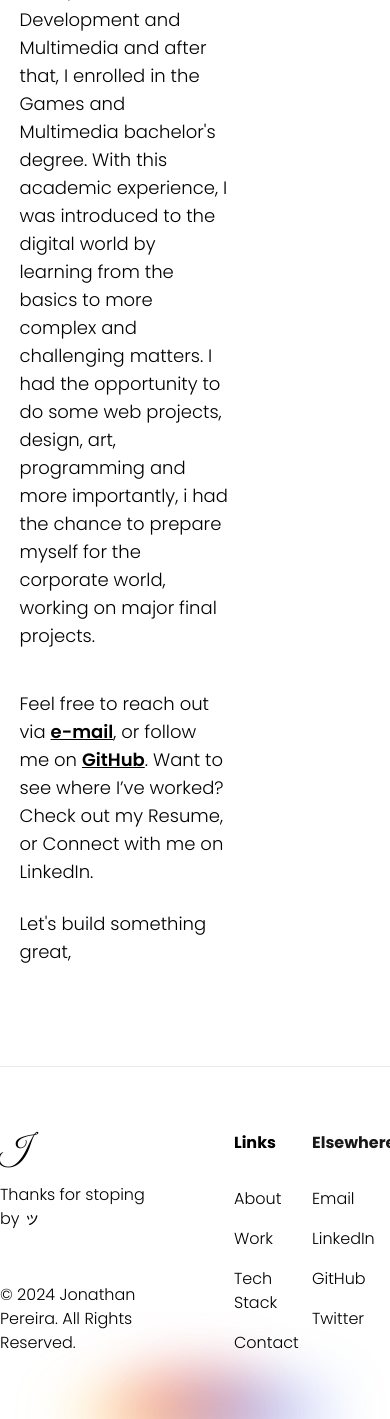
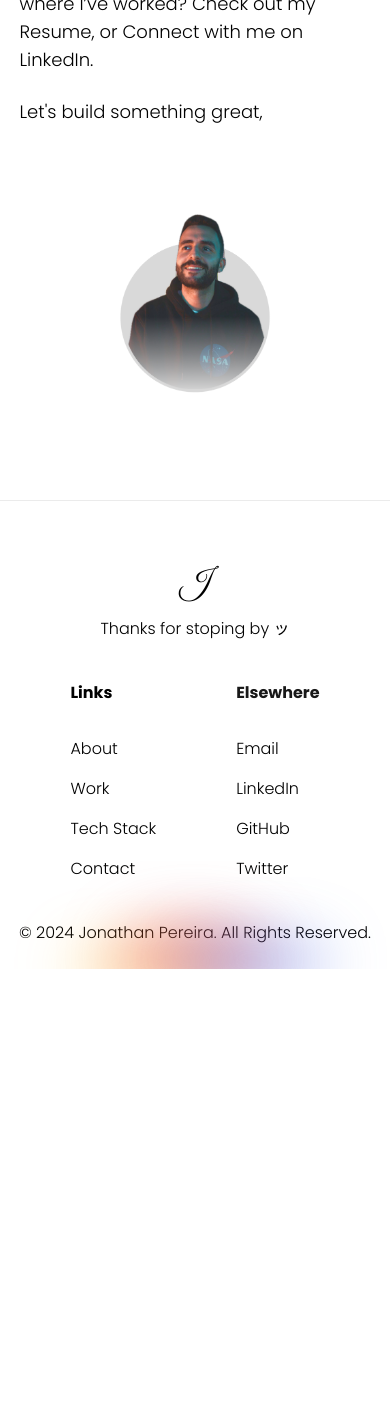
Before and after one commit to JonathanPereira1993/personal-portfolio-v2, a React (Vite) app: page /About in a window 390 px wide. Shown: the part 1600-3019 px from the top of the page. After the commit the page ends 2569 px from the top, so only its background shows below. Built offline with nearby package versions, Linux system fonts and the light colour scheme.

Commit message:
feat: Did the responsive footer and some other adjustments

```diff
--- a/src/components/Footer.jsx
+++ b/src/components/Footer.jsx
@@ -6,15 +6,15 @@ import BgImage from "./UI/BgImage";
 const Footer = () => {
   const dateYear = new Date();
   return (
-    <div className="relative mt-[100px] border-t border-colorCardBorder dark:border-[#ffffff30] py-16 overflow-hidden">
+    <div className="relative mt-[100px] border-t border-colorCardBorder dark:border-[#ffffff30] sm:py-16 pt-16 pb-6 overflow-hidden">
       <BgImage
         className={
           "absolute rotate-180 text-center flex justify-center bottom-0 z-0 right-0 left-0"
         }
       />
-      <div className="max-w-widthScreen mx-auto grid grid-cols-5 z-50">
-        <div className="col-span-2 flex flex-col justify-between">
-          <div>
+      <div className="max-w-widthScreen mx-auto sm:flex sm:justify-between z-50">
+        <div className="flex flex-1 flex-col mb-10 sm:mb-0 justify-between text-center">
+          <div className="sm:text-left text-center sm:mb-10">
             <div className="font-signature text-3xl mb-4 dark:text-colorWhite">
               J
             </div>
@@ -22,11 +22,11 @@ const Footer = () => {
               Thanks for stoping by ッ
             </span>
           </div>
-          <div className="font-light dark:text-[#80808090]">
+          <div className="font-light text-left hidden sm:block dark:text-[#80808090]">
             <span className="dark:text-[#80808090]">{`© ${dateYear.getFullYear()} Jonathan Pereira. All Rights Reserved.`}</span>
           </div>
         </div>
-        <div></div>
+        <div className="sm:gap-40 flex justify-center sm:justify-between gap-20 text-left sm:pr-10 sm:mb-0 mb-10">
           <div>
             <h3 className="mb-8 dark:text-colorWhite font-bold">Links</h3>
             <div className="flex flex-col gap-4 font-light">
@@ -88,6 +88,10 @@ const Footer = () => {
             </div>
           </div>
         </div>
+        <div className="font-light block sm:hidden sm:opacity-0 text-center opacity-100 dark:text-[#80808090]">
+          <span className="dark:text-[#80808090]">{`© ${dateYear.getFullYear()} Jonathan Pereira. All Rights Reserved.`}</span>
+        </div>
+      </div>
     </div>
   );
 };
--- a/src/components/Header.jsx
+++ b/src/components/Header.jsx
@@ -21,7 +21,7 @@ import Navbar from "./Navbar";
 const Header = () => {
   const [isOnTop, setIsOnTop] = useState(false);
   const { darkMode, setDarkMode } = useContext(DarkModeContext);
-  const [isMobile, setIsMobile] = useState(true);
+  const [isMobile, setIsMobile] = useState(false);
 
   useEffect(() => {
     if (typeof window !== "undefined") {
@@ -33,6 +33,11 @@ const Header = () => {
 
   useEffect(() => {
     if (typeof window !== "undefined") {
+      if (window.innerWidth > 640) {
+        setIsMobile(false);
+      } else {
+        setIsMobile(true);
+      }
       window.addEventListener("resize", () => {
         if (window.innerWidth > 640) {
           setIsMobile(false);
@@ -97,7 +102,7 @@ const Header = () => {
         className="
         top-0 w-full fixed flex z-50 dark:shadow-darkMode rounded-b-xl border dark:border-transparent duration-300 shadow-lg h-[60px] border-[rgba(255, 255, 255, 0.25)] left-1/2 -translate-x-1/2 justify-between max-w-widthScreen mx-auto px-4 backdrop-blur-[25px] bg-colorWhite70 dark:bg-colorWhite25"
       >
-        <nav className="flex w-full justify-between items-center">
+        <nav className="flex dark:text-white w-full justify-between items-center">
           <Link to="/" onClick={() => useScrollToTop()}>
             <IoHomeOutline className="w-6 h-6" />
           </Link>
--- a/src/pages/About/About.jsx
+++ b/src/pages/About/About.jsx
@@ -7,7 +7,7 @@ const About = () => {
     <div className="relative w-[90vw] sm:w-full max-w-widthScreen pt-[150px] sm:pt-[300px] mx-auto">
       <Banner title="A little bit about me" subtitle="Who I am and what I do" />
 
-      <div className="grid grid-cols-3 gap-[75px] mt-[60px]">
+      <div className="sm:grid sm:grid-cols-3 gap-[75px] mt-[60px]">
         <div className="col-span-2">
           {/* Section */}
           <div>
@@ -77,8 +77,12 @@ const About = () => {
             </p>
           </div>
         </div>
-        <div>
-          <img src={ProfilePhoto} alt="" />
+        <div className="flex justify-center sm:block w-full">
+          <img
+            className="mx-auto sm:max-w-60 max-w-40 mt-20"
+            src={ProfilePhoto}
+            alt="Profile Picture"
+          />
         </div>
       </div>
     </div>
--- a/src/pages/Contact/Contact.jsx
+++ b/src/pages/Contact/Contact.jsx
@@ -14,7 +14,7 @@ const Contact = () => {
 
       <form
         action=""
-        className="mt-10 mx-auto sm:w-full w-[95vw] bg-[#F6F6F6] dark:bg-[#181818]  rounded-xl shadow-lg border dark:border-[#383737] pb-4"
+        className="mt-10 sm:w-full bg-[#F6F6F6] dark:bg-[#181818]  rounded-xl shadow-lg border dark:border-[#383737] pb-4"
       >
         <div className="px-3 h-[54px] w-full dark:text-white flex items-center justify-between bg-[#F6F6F6] dark:bg-[#181818] rounded-t-xl border-b-2 dark:border-[#383737]">
           <div className="flex items-center gap-2">
--- a/src/pages/Home/GetToKnowMe.jsx
+++ b/src/pages/Home/GetToKnowMe.jsx
@@ -1,6 +1,7 @@
 import React from "react";
 import { useNavigate } from "react-router-dom";
 import GetToKnowMeCards from "../../components/GetToKnowMeCards";
+import useScrollToTop from "../../hooks/useScrollToTop";
 
 import TechStackImage from "../../assets/TechStack.png";
 
@@ -18,7 +19,10 @@ const GetToKnowMe = () => {
       <div className="grid sm:grid-cols-2 grid-cols-1 sm:grid-rows-2 grid-rows-4 gap-4 ">
         <GetToKnowMeCards
           className="group"
-          onClick={() => navigate("/About")}
+          onClick={() => {
+            navigate("/About");
+            useScrollToTop();
+          }}
           title={"About me"}
           description={"Who I am and what I do"}
         >
@@ -29,7 +33,10 @@ const GetToKnowMe = () => {
           />
         </GetToKnowMeCards>
         <GetToKnowMeCards
-          onClick={() => navigate("/Notebook")}
+          onClick={() => {
+            navigate("/Notebook");
+            useScrollToTop();
+          }}
           title={"Notebook"}
           description={"My thoughts, insights, and reflections"}
         >
@@ -37,7 +44,10 @@ const GetToKnowMe = () => {
         </GetToKnowMeCards>
         <GetToKnowMeCards
           className="group"
-          onClick={() => navigate("/Bookshelf")}
+          onClick={() => {
+            navigate("/Bookshelf");
+            useScrollToTop();
+          }}
           title={"Bookshelf"}
           description={"Books and pieces of wisdom I’ve enjoyed reading"}
         >
@@ -49,7 +59,10 @@ const GetToKnowMe = () => {
         </GetToKnowMeCards>
         <GetToKnowMeCards
           className="group"
-          onClick={() => navigate("/TechStack")}
+          onClick={() => {
+            navigate("/TechStack");
+            useScrollToTop();
+          }}
           title={"Tech Stack"}
           description={
             "The dev tools, apps, devices, and games I use and play."
--- a/src/pages/Work/Work.jsx
+++ b/src/pages/Work/Work.jsx
@@ -11,10 +11,10 @@ const Work = () => {
       <Banner title="Projects" subtitle="Projects and ideas I've worked on" />
 
       <div className="rounded-lg h-[40vh] mt-9 p-6 flex flex-col justify-center items-center bg-[#F6F6F6] dark:bg-[#181818] border border-[#EBEBEB] dark:border-[#383737]">
-        <h2 className="text-3xl text-black dark:text-white">
+        <h2 className="text-3xl text-center text-black dark:text-white">
           I will post projects here soon
         </h2>
-        <h3 className="text-lg mt-4 text-black dark:text-white">
+        <h3 className="text-lg text-center mt-4 text-black dark:text-white">
           In the meantime, you can see this portfolio that was made entirely by
           me
         </h3>
```
Lines whose indentation alone changed are shown as unchanged.
